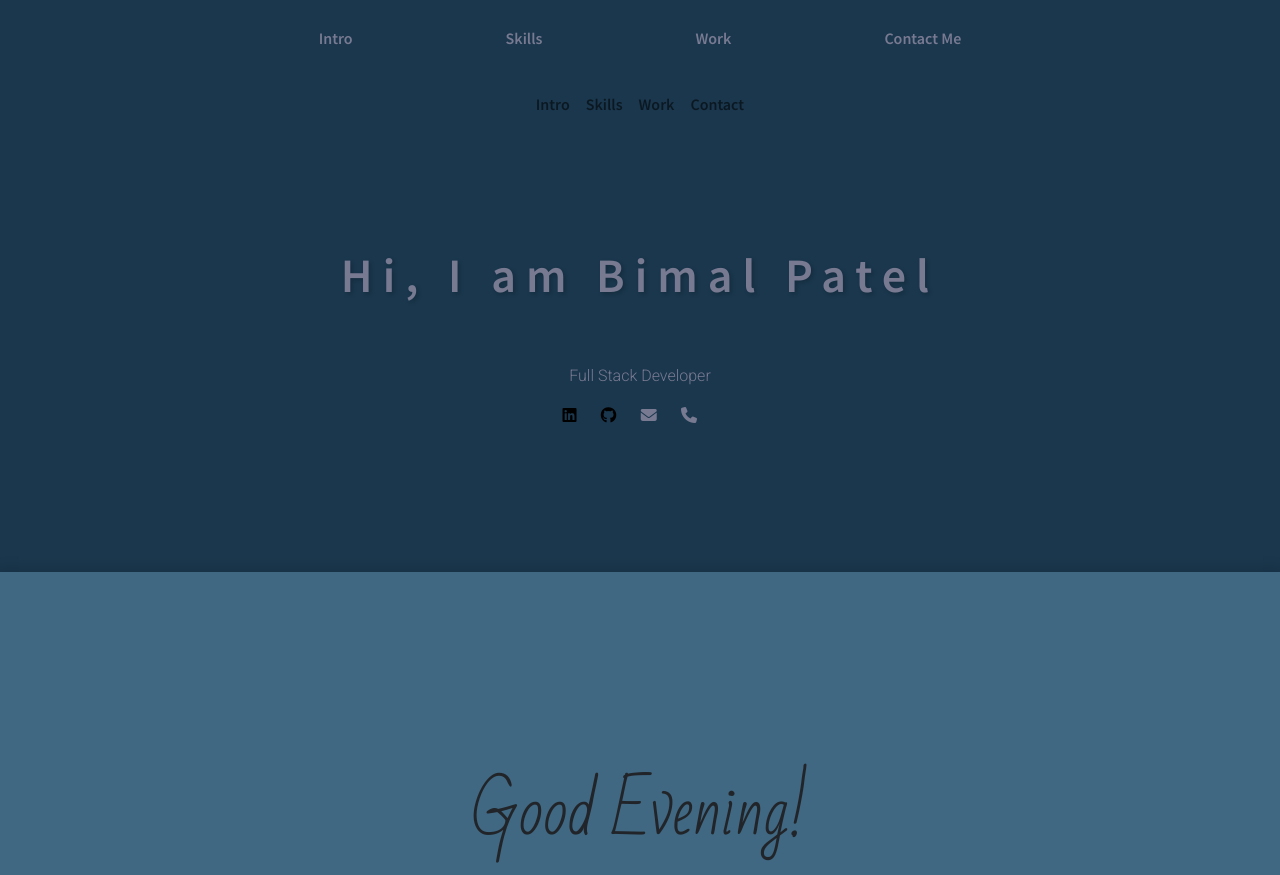
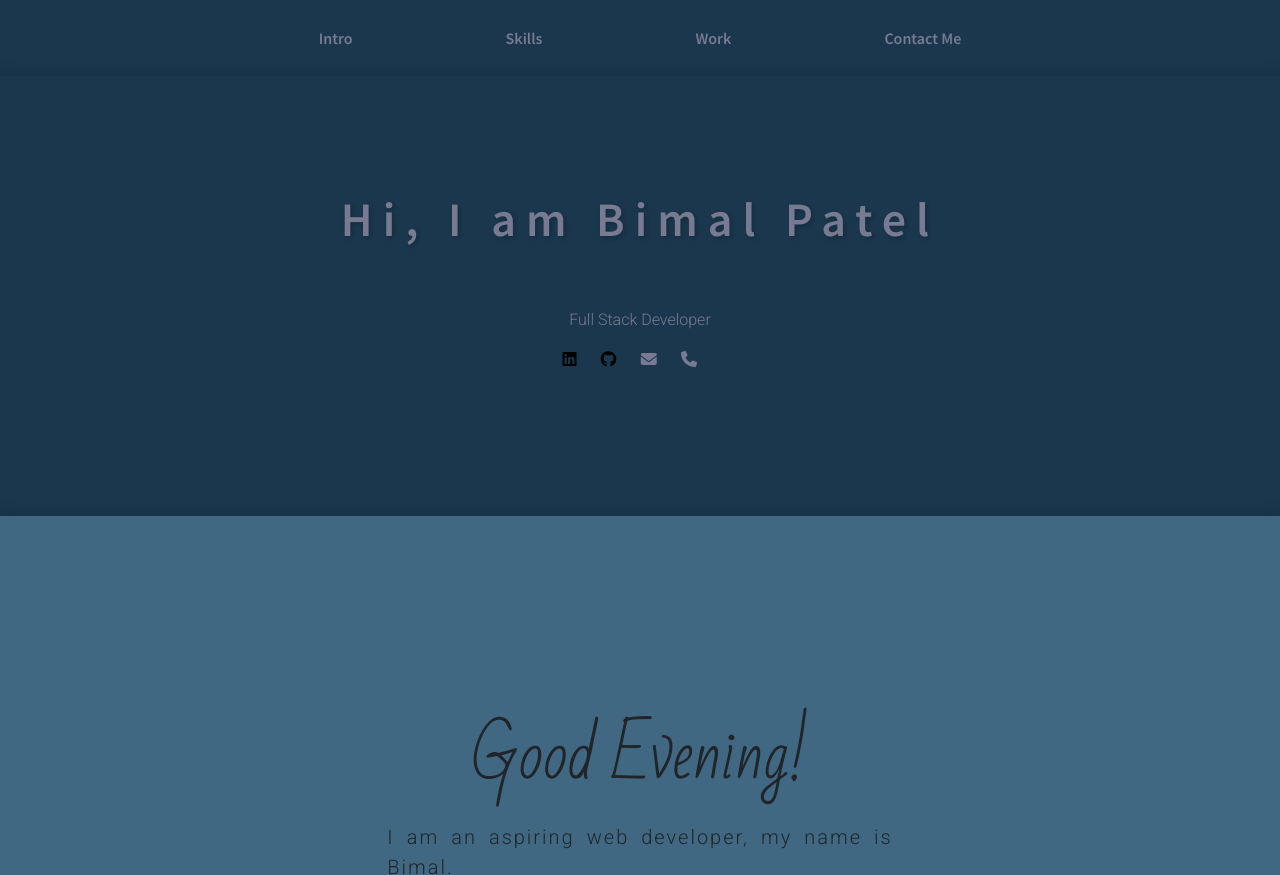
Before and after one commit to patelbimal5/cv2, a plain HTML site: page index.html in a window 1280 px wide. Shown: the top 875 px of the page. Drawn offline with nearby package versions, Linux system fonts and the light colour scheme; a web font is replaced by a local one.

Commit message:
deleting nav bar

```diff
--- a/index.html
+++ b/index.html
@@ -50,34 +50,7 @@
       <span><a class="headerSpan" href="#contact">Contact Me</a></span>
     </div>
 
-    <!-- Nav Bar -->
-    <nav class="navbar navbar-expand-lg navBarCustom">
-      <!-- <a class="navbar-brand" href="#">Bimal</a> -->
-      <button class="navbar-toggler" type="button" data-bs-toggle="collapse" data-bs-target="#navbarTogglerDemo01" aria-controls="navbarTogglerDemo01" aria-expanded="false" aria-label="Toggle navigation">
-        <span class="navbar-toggler-icon"></span>
-      </button>
-      <div class="collapse navbar-collapse" id="navbarTogglerDemo01">
-        <ul class="navbar-nav mx-auto">
-          <li class="nav-item">
-            <a class="nav-link" href="#intro">Intro</a>
-          </li>
-          <li class="nav-item">
-            <a class="nav-link" href="#skills">Skills</a>
-          </li>
-
-          <li class="nav-item">
-            <a class="nav-link" href="#work">Work</a>
-          </li>
-          <li class="nav-item">
-            <a class="nav-link" href="#contact">Contact</a>
-          </li>
-        </ul>
-
-      </div>
-
-    </nav>
-
-    <div class="intro">
+        <div class="intro">
       <h1>Hi, I am Bimal Patel</h1>
       <p>Full Stack Developer</p>
       <a class="href" href="https://www.linkedin.com/in/bimal-patel-b794b8153/" target="_blank"><i class="footer-icon fa-brands fa-linkedin"></i></a>
@@ -254,7 +227,6 @@
       <div class="revealClass">
       <h1>Programing Languages</h1>
       <div class="pldiv">
-        <button type="button" name="button" id="btn" class="btn" >Play</button>
         <p class="parapl">HTML5</p>
         <p class="parapl">CSS3</p>
         <p class="parapl">JavaScript</p>
```
